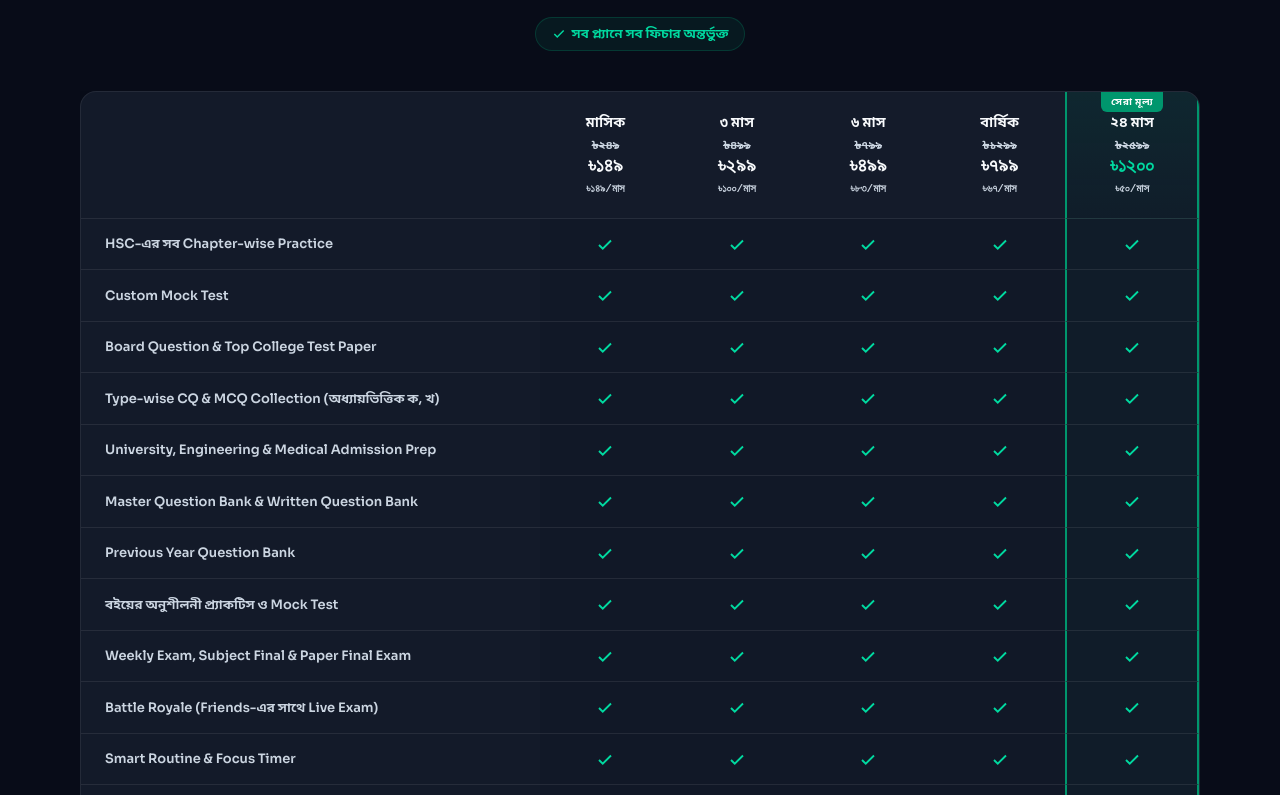
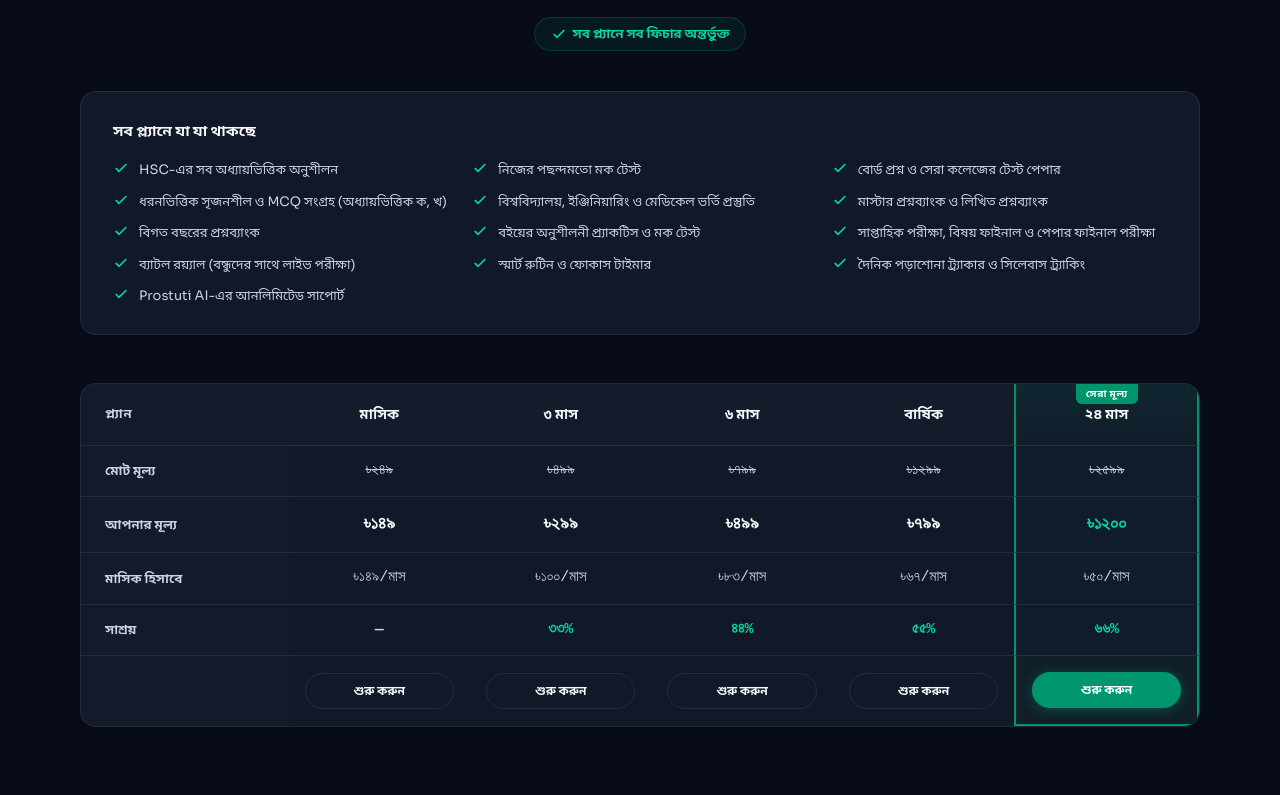
Before and after one commit to mdmonirhossen6/prostutii, a Next.js app: page / in a window 1280 px wide. Shown: the part 8805-9600 px from the top of the page. Built offline with nearby package versions, Linux system fonts and the light colour scheme.

Commit message:
fix: refactor Pricing table redundancy, add savings data, and fix mobile scroll

```diff
--- a/components/Pricing.tsx
+++ b/components/Pricing.tsx
@@ -1,10 +1,22 @@
 'use client';
+
+import { useEffect, useRef } from 'react';
 
 interface PricingProps {
   lang: 'bn' | 'en';
 }
 
-const allTrue = [true, true, true, true, true, true, true, true, true, true, true, true, true];
+const srOnly: React.CSSProperties = {
+  position: 'absolute',
+  width: '1px',
+  height: '1px',
+  padding: 0,
+  margin: '-1px',
+  overflow: 'hidden',
+  clip: 'rect(0,0,0,0)',
+  whiteSpace: 'nowrap',
+  border: 0,
+};
 
 const copy = {
   bn: {
@@ -12,38 +24,56 @@ const copy = {
     title: 'আপনার পছন্দমতো সাবস্ক্রিপশন বেছে নিন',
     subtitle: 'একটি Premium Subscription-এ HSC থেকে Admission পর্যন্ত সম্পূর্ণ প্রস্তুতির সব সুবিধা পাবে।',
     allIncluded: 'সব প্ল্যানে সব ফিচার অন্তর্ভুক্ত',
+    checklistTitle: 'সব প্ল্যানে যা যা থাকছে',
     currency: '৳',
     perMonth: '/মাস',
+    rowLabels: {
+      total: 'মোট মূল্য',
+      price: 'আপনার মূল্য',
+      monthly: 'মাসিক হিসাবে',
+      savings: 'সাশ্রয়',
+    },
+    planColHeader: 'প্ল্যান',
+    scrollHint: '→ পাশে স্ক্রল করে সবগুলো প্ল্যান দেখুন',
     features: [
-      'HSC-এর সব Chapter-wise Practice',
-      'Custom Mock Test',
-      'Board Question & Top College Test Paper',
-      'Type-wise CQ & MCQ Collection (অধ্যায়ভিত্তিক ক, খ)',
-      'University, Engineering & Medical Admission Prep',
-      'Master Question Bank & Written Question Bank',
-      'Previous Year Question Bank',
-      'বইয়ের অনুশীলনী প্র্যাকটিস ও Mock Test',
-      'Weekly Exam, Subject Final & Paper Final Exam',
-      'Battle Royale (Friends-এর সাথে Live Exam)',
-      'Smart Routine & Focus Timer',
-      'Daily Study Tracker & Syllabus Tracking',
+      'HSC-এর সব অধ্যায়ভিত্তিক অনুশীলন',
+      'নিজের পছন্দমতো মক টেস্ট',
+      'বোর্ড প্রশ্ন ও সেরা কলেজের টেস্ট পেপার',
+      'ধরনভিত্তিক সৃজনশীল ও MCQ সংগ্রহ (অধ্যায়ভিত্তিক ক, খ)',
+      'বিশ্ববিদ্যালয়, ইঞ্জিনিয়ারিং ও মেডিকেল ভর্তি প্রস্তুতি',
+      'মাস্টার প্রশ্নব্যাংক ও লিখিত প্রশ্নব্যাংক',
+      'বিগত বছরের প্রশ্নব্যাংক',
+      'বইয়ের অনুশীলনী প্র্যাকটিস ও মক টেস্ট',
+      'সাপ্তাহিক পরীক্ষা, বিষয় ফাইনাল ও পেপার ফাইনাল পরীক্ষা',
+      'ব্যাটল রয়্যাল (বন্ধুদের সাথে লাইভ পরীক্ষা)',
+      'স্মার্ট রুটিন ও ফোকাস টাইমার',
+      'দৈনিক পড়াশোনা ট্র্যাকার ও সিলেবাস ট্র্যাকিং',
       'Prostuti AI-এর আনলিমিটেড সাপোর্ট',
     ],
     plans: [
-      { id: '1m', name: 'মাসিক', price: '১৪৯', originalPrice: '২৪৯', perMonthPrice: '১৪৯', tag: null, checks: allTrue },
-      { id: '3m', name: '৩ মাস', price: '২৯৯', originalPrice: '৪৯৯', perMonthPrice: '১০০', tag: null, checks: allTrue },
-      { id: '6m', name: '৬ মাস', price: '৪৯৯', originalPrice: '৭৯৯', perMonthPrice: '৮৩', tag: null, checks: allTrue },
-      { id: '12m', name: 'বার্ষিক', price: '৭৯৯', originalPrice: '১২৯৯', perMonthPrice: '৬৭', tag: null, checks: allTrue },
-      { id: '24m', name: '২৪ মাস', price: '১২০০', originalPrice: '২৫৯৯', perMonthPrice: '৫০', tag: 'সেরা মূল্য', checks: allTrue },
-    ]
+      { id: '1m', name: 'মাসিক', price: '১৪৯', originalPrice: '২৪৯', perMonthPrice: '১৪৯', savings: null, tag: null },
+      { id: '3m', name: '৩ মাস', price: '২৯৯', originalPrice: '৪৯৯', perMonthPrice: '১০০', savings: '৩৩%', tag: null },
+      { id: '6m', name: '৬ মাস', price: '৪৯৯', originalPrice: '৭৯৯', perMonthPrice: '৮৩', savings: '৪৪%', tag: null },
+      { id: '12m', name: 'বার্ষিক', price: '৭৯৯', originalPrice: '১২৯৯', perMonthPrice: '৬৭', savings: '৫৫%', tag: null },
+      { id: '24m', name: '২৪ মাস', price: '১২০০', originalPrice: '২৫৯৯', perMonthPrice: '৫০', savings: '৬৬%', tag: 'সেরা মূল্য' },
+    ],
   },
   en: {
     badge: 'Premium Subscription',
     title: 'Select Your Subscription',
     subtitle: 'One Premium Subscription unlocks everything — from HSC to Admission, all features included.',
     allIncluded: 'All features included in every plan',
+    checklistTitle: "What's included in every plan",
     currency: '৳',
     perMonth: '/mo',
+    rowLabels: {
+      total: 'Total price',
+      price: 'Your price',
+      monthly: 'Per month',
+      savings: 'You save',
+    },
+    planColHeader: 'Plan',
+    scrollHint: '→ Scroll sideways to see all plans',
     features: [
       'All HSC Chapter-wise Practice',
       'Custom Mock Tests',
@@ -60,87 +90,99 @@ const copy = {
       'Unlimited Prostuti AI Support',
     ],
     plans: [
-      { id: '1m', name: 'Monthly', price: '149', originalPrice: '249', perMonthPrice: '149', tag: null, checks: allTrue },
-      { id: '3m', name: '3 Months', price: '299', originalPrice: '499', perMonthPrice: '100', tag: null, checks: allTrue },
-      { id: '6m', name: '6 Months', price: '499', originalPrice: '799', perMonthPrice: '83', tag: null, checks: allTrue },
-      { id: '12m', name: 'Yearly', price: '799', originalPrice: '1299', perMonthPrice: '67', tag: null, checks: allTrue },
-      { id: '24m', name: '24 Months', price: '1200', originalPrice: '2599', perMonthPrice: '50', tag: 'BEST VALUE', checks: allTrue },
-    ]
+      { id: '1m', name: 'Monthly', price: '149', originalPrice: '249', perMonthPrice: '149', savings: null, tag: null },
+      { id: '3m', name: '3 Months', price: '299', originalPrice: '499', perMonthPrice: '100', savings: '33%', tag: null },
+      { id: '6m', name: '6 Months', price: '499', originalPrice: '799', perMonthPrice: '83', savings: '44%', tag: null },
+      { id: '12m', name: 'Yearly', price: '799', originalPrice: '1299', perMonthPrice: '67', savings: '55%', tag: null },
+      { id: '24m', name: '24 Months', price: '1200', originalPrice: '2599', perMonthPrice: '50', savings: '66%', tag: 'BEST VALUE' },
+    ],
+  },
+};
+
+function CheckIcon() {
+  return (
+    <svg width="16" height="16" viewBox="0 0 24 24" fill="none" stroke="#00d9a0" strokeWidth="2.5" aria-hidden="true" style={{ flexShrink: 0 }}>
+      <path d="M20 6L9 17l-5-5" />
+    </svg>
+  );
 }
-};
 
 export default function Pricing({ lang }: PricingProps) {
   const t = copy[lang];
+  const scrollRef = useRef<HTMLDivElement>(null);
+
+  useEffect(() => {
+    if (typeof window !== 'undefined' && window.innerWidth < 700 && scrollRef.current) {
+      scrollRef.current.scrollLeft = scrollRef.current.scrollWidth;
+    }
+  }, []);
 
   return (
     <section id="pricing" aria-labelledby="pricing-heading" style={{ padding: '110px 0', background: 'var(--color-surface-base)' }}>
       <div className="container-page">
 
-        {/* Header */}
         <div style={{ textAlign: 'center', marginBottom: 'var(--space-6)' }}>
           <span className="badge badge-recommended" style={{ marginBottom: 'var(--space-4)' }}>{t.badge}</span>
           <h2 id="pricing-heading" className="section-title" style={{ marginBottom: 'var(--space-3)' }}>{t.title}</h2>
           <p className="section-subtitle" style={{ margin: '0 auto', marginBottom: '16px' }}>{t.subtitle}</p>
           <span style={{
-            display: 'inline-flex',
-            alignItems: 'center',
-            gap: '6px',
-            background: 'rgba(0,150,109,0.10)',
-            border: '1px solid rgba(0,150,109,0.25)',
-            color: '#00d9a0',
-            fontSize: '13px',
-            fontWeight: 700,
-            padding: '6px 16px',
-            borderRadius: '20px',
+            display: 'inline-flex', alignItems: 'center', gap: '6px',
+            background: 'rgba(0,150,109,0.10)', border: '1px solid rgba(0,150,109,0.25)',
+            color: '#00d9a0', fontSize: '13px', fontWeight: 700, padding: '6px 16px', borderRadius: '20px',
           }}>
-            <svg width="14" height="14" viewBox="0 0 24 24" fill="none" stroke="#00d9a0" strokeWidth="2.5" aria-hidden="true"><path d="M20 6L9 17l-5-5"/></svg>
+            <CheckIcon />
             {t.allIncluded}
           </span>
         </div>
 
-        {/* Comparison Table */}
-        <div style={{ overflowX: 'auto', WebkitOverflowScrolling: 'touch' }}>
+        <div style={{
+          background: 'var(--color-surface-card)', border: '1px solid var(--color-border-default)',
+          borderRadius: 'var(--radius-sm)', padding: '28px 32px', marginBottom: 'var(--space-7)',
+        }}>
+          <h3 style={{ fontSize: '15px', fontWeight: 700, color: 'var(--color-text-primary)', marginBottom: '18px' }}>
+            {t.checklistTitle}
+          </h3>
+          <ul style={{
+            listStyle: 'none', margin: 0, padding: 0,
+            display: 'grid', gridTemplateColumns: 'repeat(auto-fit, minmax(260px, 1fr))', gap: '12px 24px',
+          }}>
+            {t.features.map((feature, i) => (
+              <li key={i} style={{ display: 'flex', alignItems: 'flex-start', gap: '10px', fontSize: '13px', color: 'var(--color-text-secondary)' }}>
+                <CheckIcon />
+                <span>{feature}</span>
+              </li>
+            ))}
+          </ul>
+        </div>
+
+        <p className="mobile-only" style={{ fontSize: '12px', color: 'var(--color-text-tertiary)', marginBottom: '8px' }}>
+          {t.scrollHint}
+        </p>
+        <div ref={scrollRef} style={{ overflowX: 'auto', WebkitOverflowScrolling: 'touch' }}>
           <table
             role="table"
-            aria-label={lang === 'bn' ? 'সাবস্ক্রিপশন তুলনা সারণি' : 'Subscription comparison table'}
+            aria-label={lang === 'bn' ? 'সাবস্ক্রিপশন মূল্য তুলনা' : 'Subscription price comparison'}
             style={{
-              width: '100%',
-              minWidth: '700px',
-              borderCollapse: 'separate',
-              borderSpacing: 0,
-              background: 'var(--color-surface-card)',
-              border: '1px solid var(--color-border-default)',
-              borderRadius: 'var(--radius-sm)',
-              overflow: 'hidden',
-              boxShadow: 'var(--shadow-navy)',
+              width: '100%', minWidth: '640px', borderCollapse: 'separate', borderSpacing: 0,
+              background: 'var(--color-surface-card)', border: '1px solid var(--color-border-default)',
+              borderRadius: 'var(--radius-sm)', overflow: 'hidden', boxShadow: 'var(--shadow-navy)',
             }}
           >
-            {/* Table Header — Plan Columns */}
             <thead>
               <tr>
-                {/* Feature label column header */}
-                <th style={{
-                  padding: '20px 24px',
-                  textAlign: 'left',
-                  fontSize: '13px',
-                  fontWeight: 700,
-                  color: 'var(--color-text-secondary)',
-                  textTransform: 'uppercase',
-                  letterSpacing: '1px',
-                  borderBottom: '1px solid var(--color-border-default)',
-                  background: 'rgba(255,255,255,0.01)',
-                  position: 'sticky',
-                  left: 0,
-                  zIndex: 2,
+                <th scope="col" style={{
+                  padding: '20px 24px', textAlign: 'left', fontSize: '13px', fontWeight: 700,
+                  color: 'var(--color-text-secondary)', textTransform: 'uppercase', letterSpacing: '1px',
+                  borderBottom: '1px solid var(--color-border-default)', background: 'rgba(255,255,255,0.01)',
+                  position: 'sticky', left: 0, zIndex: 2,
                 }}>
-                  {/* empty */}
+                  {t.planColHeader}
                 </th>
                 {t.plans.map((plan) => {
                   const isHighlighted = plan.tag !== null;
                   return (
-                    <th key={plan.id} style={{
-                      padding: '20px 16px',
-                      textAlign: 'center',
+                    <th key={plan.id} scope="col" style={{
+                      padding: '20px 16px', textAlign: 'center',
                       borderBottom: '1px solid var(--color-border-default)',
                       background: isHighlighted
                         ? 'linear-gradient(180deg, rgba(0,150,109,0.12) 0%, rgba(0,150,109,0.04) 100%)'
@@ -151,32 +193,15 @@ export default function Pricing({ lang }: PricingProps) {
                     }}>
                       {plan.tag && (
                         <span style={{
-                          position: 'absolute',
-                          top: '-1px',
-                          left: '50%',
-                          transform: 'translateX(-50%)',
-                          background: 'var(--color-surface-strong)',
-                          color: '#fff',
-                          fontSize: '10px',
-                          fontWeight: 800,
-                          padding: '3px 10px',
-                          borderRadius: '0 0 6px 6px',
-                          letterSpacing: '0.5px',
+                          position: 'absolute', top: '-1px', left: '50%', transform: 'translateX(-50%)',
+                          background: 'var(--color-surface-strong)', color: '#fff', fontSize: '10px', fontWeight: 800,
+                          padding: '3px 10px', borderRadius: '0 0 6px 6px', letterSpacing: '0.5px',
                         }}>
                           {plan.tag}
                         </span>
                       )}
-                      <div style={{ fontSize: '14px', fontWeight: 700, color: 'var(--color-text-primary)', marginBottom: '4px' }}>
+                      <div style={{ fontSize: '14px', fontWeight: 700, color: 'var(--color-text-primary)' }}>
                         {plan.name}
-                      </div>
-                      <div style={{ fontSize: '11px', color: 'var(--color-text-tertiary)', textDecoration: 'line-through', marginBottom: '2px' }}>
-                        {t.currency}{plan.originalPrice}
-                      </div>
-                      <div style={{ fontSize: '20px', fontWeight: 800, color: isHighlighted ? '#00d9a0' : 'var(--color-text-primary)', fontFamily: 'monospace', lineHeight: 1.2 }}>
-                        {t.currency}{plan.price}
-                      </div>
-                      <div style={{ fontSize: '11px', color: 'var(--color-text-tertiary)', marginTop: '2px', fontFamily: 'monospace' }}>
-                        {t.currency}{plan.perMonthPrice}{t.perMonth}
                       </div>
                     </th>
                   );
@@ -184,67 +209,58 @@ export default function Pricing({ lang }: PricingProps) {
               </tr>
             </thead>
 
-            {/* Feature Rows */}
             <tbody>
-              {t.features.map((feature, fIdx) => (
-                <tr key={fIdx}>
-                  <td style={{
-                    padding: '14px 24px',
-                    fontSize: '13px',
-                    fontWeight: 600,
-                    color: 'var(--color-text-secondary)',
-                    borderBottom: fIdx < t.features.length - 1 ? '1px solid var(--color-border-default)' : 'none',
-                    background: 'rgba(255,255,255,0.01)',
-                    position: 'sticky',
-                    left: 0,
-                    zIndex: 1,
-                  }}>
-                    {feature}
+              <tr>
+                <th scope="row" style={rowHeaderStyle}>{t.rowLabels.total}</th>
+                {t.plans.map((plan) => (
+                  <td key={plan.id} style={{ ...cellStyle(plan.tag !== null), fontFamily: 'monospace', textDecoration: 'line-through', color: 'var(--color-text-tertiary)' }}>
+                    {t.currency}{plan.originalPrice}
                   </td>
+                ))}
+              </tr>
+
+              <tr>
+                <th scope="row" style={rowHeaderStyle}>{t.rowLabels.price}</th>
                 {t.plans.map((plan) => {
                   const isHighlighted = plan.tag !== null;
-                    const hasFeature = plan.checks[fIdx];
                   return (
-                      <td key={plan.id} style={{
-                        padding: '14px 16px',
-                        textAlign: 'center',
-                        borderBottom: fIdx < t.features.length - 1 ? '1px solid var(--color-border-default)' : 'none',
-                        background: isHighlighted ? 'rgba(0,150,109,0.03)' : 'transparent',
-                        borderLeft: isHighlighted ? '2px solid var(--color-surface-strong)' : 'none',
-                        borderRight: isHighlighted ? '2px solid var(--color-surface-strong)' : 'none',
-                      }}>
-                        {hasFeature ? (
-                          <svg width="18" height="18" viewBox="0 0 24 24" fill="none" stroke="#00d9a0" strokeWidth="2.5" style={{ display: 'inline-block' }} aria-label="Included">
-                            <path d="M20 6L9 17l-5-5"/>
-                          </svg>
-                        ) : (
-                          <span style={{ color: 'rgba(255,255,255,0.12)', fontSize: '16px' }} aria-label="Not included">—</span>
-                        )}
+                    <td key={plan.id} style={{ ...cellStyle(isHighlighted), fontFamily: 'monospace', fontSize: '18px', fontWeight: 800, color: isHighlighted ? '#00d9a0' : 'var(--color-text-primary)' }}>
+                      {t.currency}{plan.price}
                     </td>
                   );
                 })}
               </tr>
+
+              <tr>
+                <th scope="row" style={rowHeaderStyle}>{t.rowLabels.monthly}</th>
+                {t.plans.map((plan) => (
+                  <td key={plan.id} style={{ ...cellStyle(plan.tag !== null), fontFamily: 'monospace', color: 'var(--color-text-secondary)' }}>
+                    {t.currency}{plan.perMonthPrice}{t.perMonth}
+                  </td>
                 ))}
+              </tr>
+
+              <tr>
+                <th scope="row" style={{ ...rowHeaderStyle, borderBottom: 'none' }}>{t.rowLabels.savings}</th>
+                {t.plans.map((plan) => {
+                  const isHighlighted = plan.tag !== null;
+                  return (
+                    <td key={plan.id} style={{ ...cellStyle(isHighlighted, true), fontFamily: 'monospace', fontWeight: 700, color: plan.savings ? '#00d9a0' : 'var(--color-text-tertiary)' }}>
+                      {plan.savings ?? '—'}
+                    </td>
+                  );
+                })}
+              </tr>
             </tbody>
 
-            {/* Bottom row: CTA */}
             <tfoot>
               <tr>
-                <td style={{
-                  padding: '16px 24px',
-                  borderTop: '1px solid var(--color-border-default)',
-                  background: 'rgba(255,255,255,0.01)',
-                  position: 'sticky',
-                  left: 0,
-                  zIndex: 1,
-                }} />
+                <td style={{ padding: '16px 24px', borderTop: '1px solid var(--color-border-default)', background: 'rgba(255,255,255,0.01)', position: 'sticky', left: 0, zIndex: 1 }} />
                 {t.plans.map((plan) => {
                   const isHighlighted = plan.tag !== null;
                   return (
                     <td key={plan.id} style={{
-                      padding: '16px 16px',
-                      textAlign: 'center',
-                      borderTop: '1px solid var(--color-border-default)',
+                      padding: '16px 16px', textAlign: 'center', borderTop: '1px solid var(--color-border-default)',
                       background: isHighlighted ? 'rgba(0,150,109,0.06)' : 'transparent',
                       borderLeft: isHighlighted ? '2px solid var(--color-surface-strong)' : 'none',
                       borderRight: isHighlighted ? '2px solid var(--color-surface-strong)' : 'none',
@@ -253,12 +269,7 @@ export default function Pricing({ lang }: PricingProps) {
                       <a
                         href="https://web.prostuti.bd"
                         className={isHighlighted ? 'btn btn-primary btn-sm' : 'btn btn-secondary btn-sm'}
-                        style={{
-                          width: '100%',
-                          fontSize: '12px',
-                          padding: '8px 12px',
-                          minHeight: '36px',
-                        }}
+                        style={{ width: '100%', fontSize: '12px', padding: '8px 12px', minHeight: '36px' }}
                       >
                         {lang === 'bn' ? 'শুরু করুন' : 'Get Started'}
                       </a>
@@ -271,6 +282,37 @@ export default function Pricing({ lang }: PricingProps) {
         </div>
 
       </div>
+
+      <style jsx>{`
+        .mobile-only { display: none; }
+        @media (max-width: 700px) {
+          .mobile-only { display: block; }
+        }
+      `}</style>
     </section>
   );
 }
+
+const rowHeaderStyle: React.CSSProperties = {
+  padding: '14px 24px',
+  textAlign: 'left',
+  fontSize: '13px',
+  fontWeight: 600,
+  color: 'var(--color-text-secondary)',
+  borderBottom: '1px solid var(--color-border-default)',
+  background: 'rgba(255,255,255,0.01)',
+  position: 'sticky',
+  left: 0,
+  zIndex: 1,
+};
+
+function cellStyle(isHighlighted: boolean, isLastRow = false): React.CSSProperties {
+  return {
+    padding: '14px 16px',
+    textAlign: 'center',
+    borderBottom: isLastRow ? 'none' : '1px solid var(--color-border-default)',
+    background: isHighlighted ? 'rgba(0,150,109,0.03)' : 'transparent',
+    borderLeft: isHighlighted ? '2px solid var(--color-surface-strong)' : 'none',
+    borderRight: isHighlighted ? '2px solid var(--color-surface-strong)' : 'none',
+  };
+}
```
Lines whose indentation alone changed are shown as unchanged.
